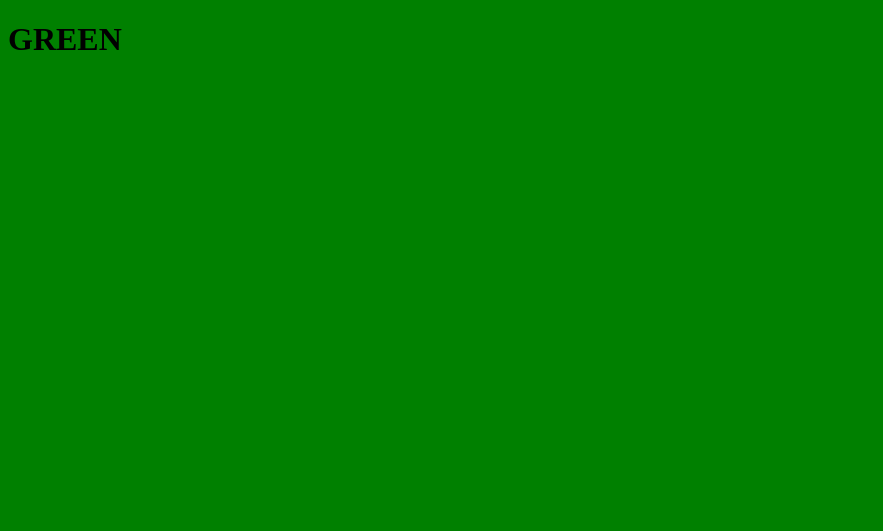
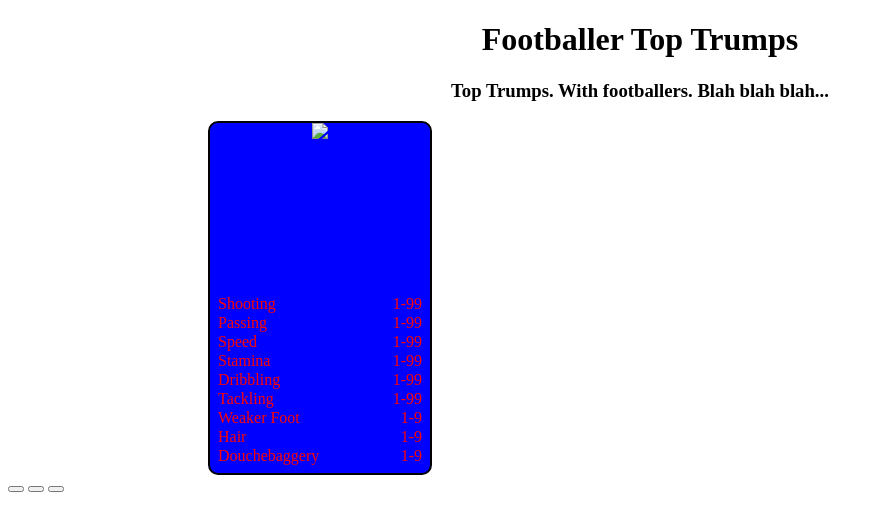
Before and after one commit to PaulBryan-dev/wdi-project-1, a PHP site: page /index.html in a window 1280 px wide. Before the commit the part shown is almost empty. Shown: the top 531 px of the page, without its empty margins (0-883 px from the left). Run offline with PHP 8.4, Linux system fonts and the light colour scheme; some libraries are stand-ins or nearby versions.

Commit message:
layout adjusted

```diff
--- a/css/style.css
+++ b/css/style.css
@@ -1,3 +1,42 @@
-body {
-  background: green;
+h1 {
+text-align: center;
 }
+
+h3 {
+  text-align: center;
+}
+
+li {
+  list-style: none;
+}
+table {
+  margin-top: 150px;
+  margin-left: 5px;
+  /*border:1px solid black;
+  border-radius: 2px;*/
+  width: 210px;
+  line-height: 15px;
+}
+.tableAttr {
+text-align: left;
+}
+.tableVal {
+  text-align: right;
+}
+#mainContainer {
+  text-align: center;
+}
+#playerCard {
+  margin-left: 200px;
+  text-align: center;
+  height: 350px;
+  width: 220px;
+  background-color: blue;
+  color: red;
+  border: solid black 2px;
+  border-radius: 10px;
+}
+#buttonConsole {
+/*  float:right;
+*/  display: inline;
+}
--- a/index.html
+++ b/index.html
@@ -2,11 +2,93 @@
 <html>
 <head>
   <title>First Project</title>
+  <script   src="http://code.jquery.com/jquery-3.1.0.js"   integrity="sha256-slogkvB1K3VOkzAI8QITxV3VzpOnkeNVsKvtkYLMjfk="   crossorigin="anonymous"></script>
   <script type="text/javascript" src="js/app.js"></script>
   <link rel="stylesheet" type="text/css" href="css/style.css">
 </head>
 <body>
-<h1>GREEN</h1>
+
+
+  <h1>Footballer Top Trumps</h1>
+  <h3>Top Trumps. With footballers.  Blah blah blah...</h3>
+  <div id="playerCard">
+    <img src="#" id="footballerImage">
+    <table>
+      <tr>
+        <td class="tableAttr">Shooting</td>
+        <td class="tableVal">1-99</td>
+      </tr>
+      <tr>
+        <td class="tableAttr">Passing</td>
+        <td class="tableVal">1-99</td>
+      </tr>
+      <tr>
+        <td class="tableAttr">Speed</td>
+        <td class="tableVal">1-99</td>
+      </tr>
+      <tr>
+        <td class="tableAttr">Stamina</td>
+        <td class="tableVal">1-99</td>
+      </tr>
+      <tr>
+        <td class="tableAttr">Dribbling</td>
+        <td class="tableVal">1-99</td>
+      </tr>
+      <tr>
+        <td class="tableAttr">Tackling</td>
+        <td class="tableVal">1-99</td>
+      </tr>
+      <tr>
+        <td class="tableAttr">Weaker Foot</td>
+        <td class="tableVal">1-9</td>
+      </tr>
+      <tr>
+        <td class="tableAttr">Hair</td>
+        <td class="tableVal">1-9</td>
+      </tr>
+      <tr>
+        <td class="tableAttr">Douchebaggery</td>
+        <td class="tableVal">1-9</td>
+      </tr>
+
+
+    </table>
+ <!--    <ul>
+      <li class="playerAttr" id="ShootingAttr"></li>
+      <li class="playerAttr" id="passingAttr"></li>
+      <li class="playerAttr" id="speedAttr"></li>
+      <li class="playerAttr" id="staminaAttr"></li>
+      <li class="playerAttr" id="dribblingAttr"></li>
+      <li class="playerAttr" id="tacklingAttr"></li>
+      <li class="playerAttr" id="weakerFootAttr"></li>
+      <li class="playerAttr" id="hairAttr"></li>
+      <li class="playerAttr" id="douchebaggeryAttr"></li>
+    </ul> -->
+  </div>
+
+  <div id="buttonConsole">
+  <button class="consoleButton" id="chooseAttribute"></button>
+  <button class="consoleButton" id=""></button>
+  <button class="consoleButton" id=""></button>
+
+
+
+
+  </div>
+
+
+
+
+
+
+
+
+
+
+
+
+
+
 
 </body>
 </html>
--- a/js/app.js
+++ b/js/app.js
@@ -2,7 +2,7 @@
 
 
 // ----MVP Pseudocode----
-// Must display two piles of cards on screen, one face-up (human), the other face-down (CPU)
+// Write a function to
 // Must select randomly who acts first (player or CPU) at start of game
 // Must display an indicator to show whose turn it is to act
 // Attributes shown on players cards must be clickable when it is player's turn to act
@@ -17,3 +17,42 @@
 // ----Potential Additional Pseudocode----
 
 // Include "Three card pick" logic, which allows a player to select an attribute from their last 3 remaining cards
+
+
+
+$(document).ready(function(){
+
+
+
+
+
+  var $fooballers = $[
+      {name: "Lionel Messi",       shooting: 94, passing: 91, speed: 89, stamina: 82, dribbling: 96, tackling: 63, weakerFoot: 8, hair: 4, douchebaggery: 1},
+      {name: "Diego Costa",        shooting: 78, passing: 76, speed: 67, stamina: 73, dribbling: 56, tackling: 45, weakerFoot: 6, hair: 4, douchebaggery: 8},
+      {name: "Stephane Sessegnon", shooting: 79, passing: 76, speed: 81, stamina: 79, dribbling: 75, tackling: 41, weakerFoot: 7, hair: 6, douchebaggery: 5},
+      {name: "Bacary Sagna",       shooting: 62, passing: 67, speed: 73, stamina: 82, dribbling: 60, tackling: 78, weakerFoot: 6, hair: 1, douchebaggery: 2},
+      {name: "Joey Barton",        shooting: 67, passing: 74, speed: 69, stamina: 73, dribbling: 96, tackling: 79, weakerFoot: 3, hair: 5, douchebaggery: 9},
+      {name: "Mesut Ozil",         shooting: 76, passing: 88, speed: 74, stamina: 72, dribbling: 82, tackling: 44, weakerFoot: 7, hair: 7, douchebaggery: 3},
+      ];
+
+
+var playerCardCount = $(3);
+var cpuCardCount = $(3);
+$trickWinner = $(function() {
+  if (cpuCardCount === 0 && playercardCount === 6) {
+    alert("You Win!");
+  } else if (playercardCount === 0 && cpuCardCount === 50) {
+    alert("Yoo Lose!");
+  }
+});
+
+console.log(trickWinner)
+
+
+
+
+
+
+
+
+})
```
Also changed, not shown: 1 other file.
